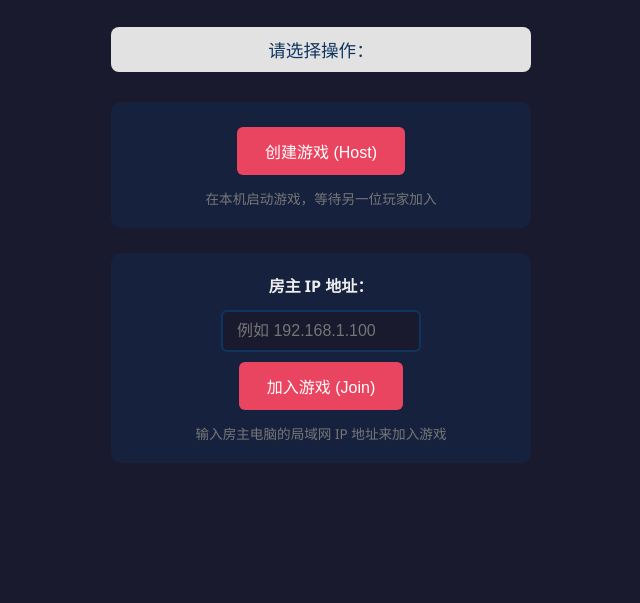
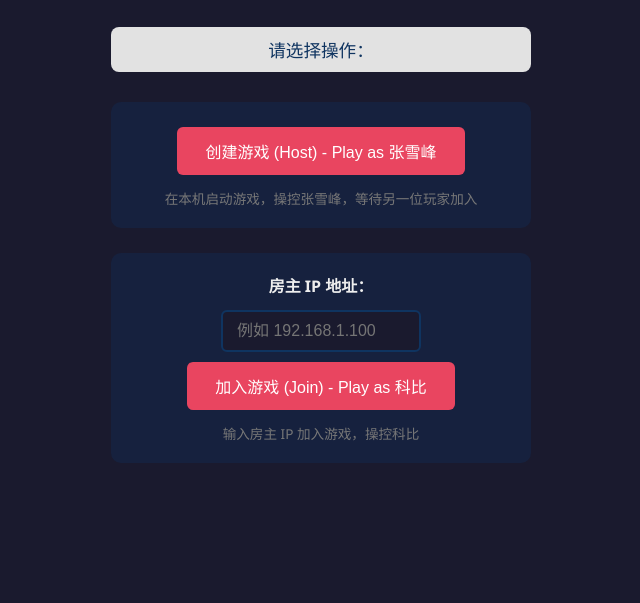
Before and after one commit to Mancher233/2d-topdown-shooter-lan, a plain HTML site: page index.html in a window 1280 px wide. Shown: the part 197-800 px from the top of the page, without its empty margins (319-959 px from the left). Drawn offline with Linux system fonts and the light colour scheme.

Commit message:
feat: 更新 lobby 标题为「张雪峰大战科比」，按钮添加角色说明

```diff
--- a/index.html
+++ b/index.html
@@ -2,7 +2,7 @@
 <html lang="zh-CN">
 <head>
   <meta charset="UTF-8">
-  <title>2D 俯视角射击游戏 - LAN 多人对战</title>
+  <title>张雪峰大战科比</title>
   <link rel="stylesheet" href="css/style.css">
 </head>
 <body>
@@ -12,23 +12,23 @@
        玩家在这里选择"创建房间"或"加入房间"
        ============================== -->
   <div id="lobby">
-    <h1>2D 俯视角射击游戏</h1>
+    <h1>张雪峰大战科比</h1>
     <p class="subtitle">局域网双人对战</p>
 
     <div id="status-msg">请选择操作：</div>
 
     <!-- 创建游戏（Host）按钮 -->
     <div class="lobby-section">
-      <button id="btn-host">创建游戏 (Host)</button>
-      <p class="hint">在本机启动游戏，等待另一位玩家加入</p>
+      <button id="btn-host">创建游戏 (Host) - Play as 张雪峰</button>
+      <p class="hint">在本机启动游戏，操控张雪峰，等待另一位玩家加入</p>
     </div>
 
     <!-- 加入游戏（Join）区域 -->
     <div class="lobby-section">
       <label for="input-ip">房主 IP 地址：</label>
       <input type="text" id="input-ip" placeholder="例如 192.168.1.100">
-      <button id="btn-join">加入游戏 (Join)</button>
-      <p class="hint">输入房主电脑的局域网 IP 地址来加入游戏</p>
+      <button id="btn-join">加入游戏 (Join) - Play as 科比</button>
+      <p class="hint">输入房主 IP 加入游戏，操控科比</p>
     </div>
   </div>
 
```
